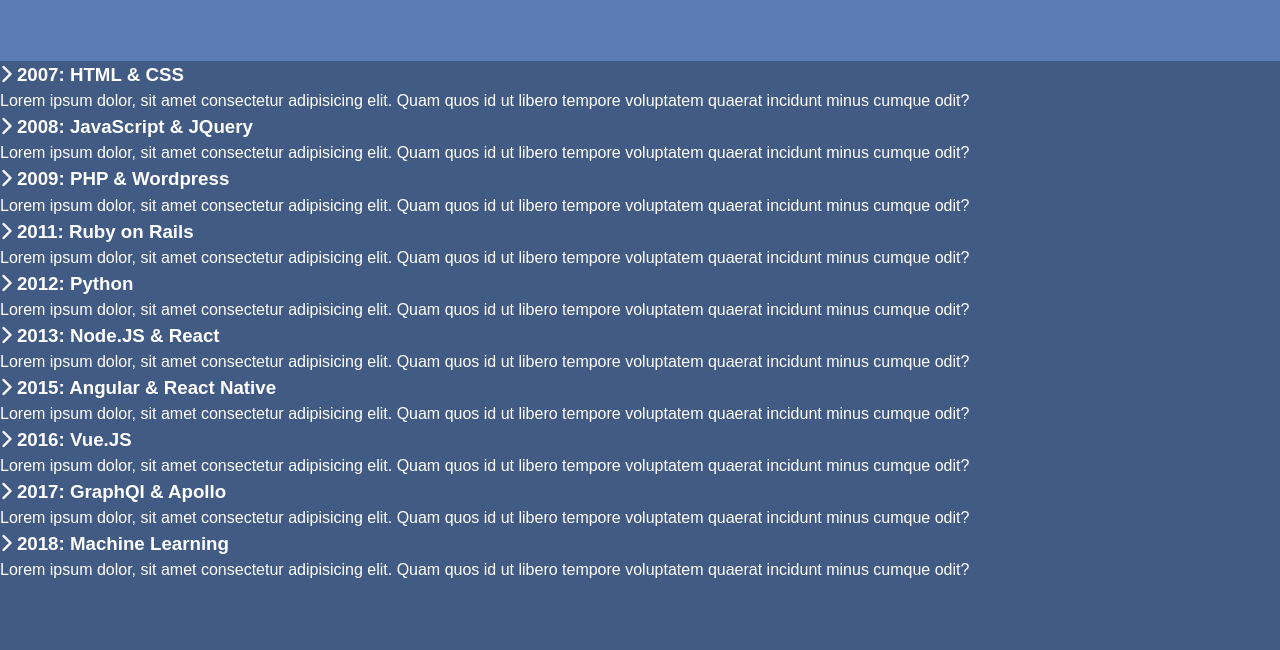
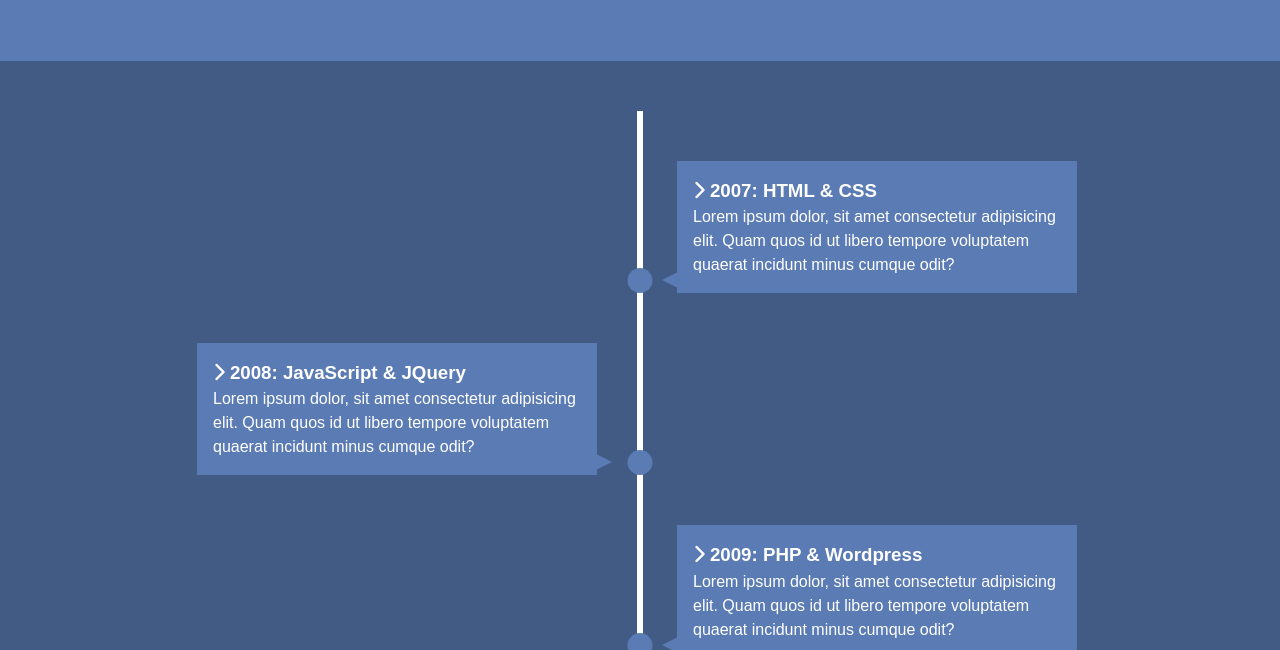
Before and after one commit to shauncraigdev/knowledge-resume, a plain HTML site: page index.html in a window 1280 px wide. Shown: the part 150-800 px from the top of the page. Drawn offline with Linux system fonts and the light colour scheme.

Commit message:
added styles for timeline

```diff
--- a/style.css
+++ b/style.css
@@ -32,3 +32,76 @@
 h1 {
   font-size: 2.3rem;
 }
+
+#timeline ul {
+  background: var(--primary-color);
+  padding: 50px 0;
+}
+
+/* Create Line */
+#timeline ul li {
+  list-style: none;
+  position: relative;
+  width: 6px;
+  margin: 0 auto;
+  padding-top: 50px;
+  background: #fff;
+}
+
+/* Boxes */
+#timeline ul li div {
+  position: relative;
+  bottom: 0;
+  width: 400px;
+  padding: 1rem;
+  background: var(--secondary-color);
+  transition: all 0.5s ease-in-out;
+}
+
+/* Right Side */
+#timeline ul li:nth-child(odd) div {
+  left: 40px;
+}
+
+/* Left Side */
+#timeline ul li:nth-child(even) div {
+  left: -440px;
+}
+
+/* Dots */
+#timeline ul li:after {
+  content: "";
+  position: absolute;
+  left: 50%;
+  bottom: 0;
+  width: 25px;
+  height: 25px;
+  background: var(--secondary-color);
+  transform: translateX(-50%);
+  border-radius: 50%;
+  transition: background 0.5s ease-in-out;
+}
+
+/* Arrow Base */
+#timeline div:before {
+  content: "";
+  position: absolute;
+  bottom: 5px;
+  width: 0;
+  height: 0;
+  border-style: solid;
+}
+
+/* Right Side Arrows */
+#timeline ul li:nth-child(odd) div:before {
+  left: -15px;
+  border-width: 8px 16px 8px 0;
+  border-color: transparent var(--secondary-color) transparent transparent;
+}
+
+/* Left Side Arrows */
+#timeline ul li:nth-child(even) div:before {
+  right: -15px;
+  border-width: 8px 0 8px 16px;
+  border-color: transparent transparent transparent var(--secondary-color);
+}
```
